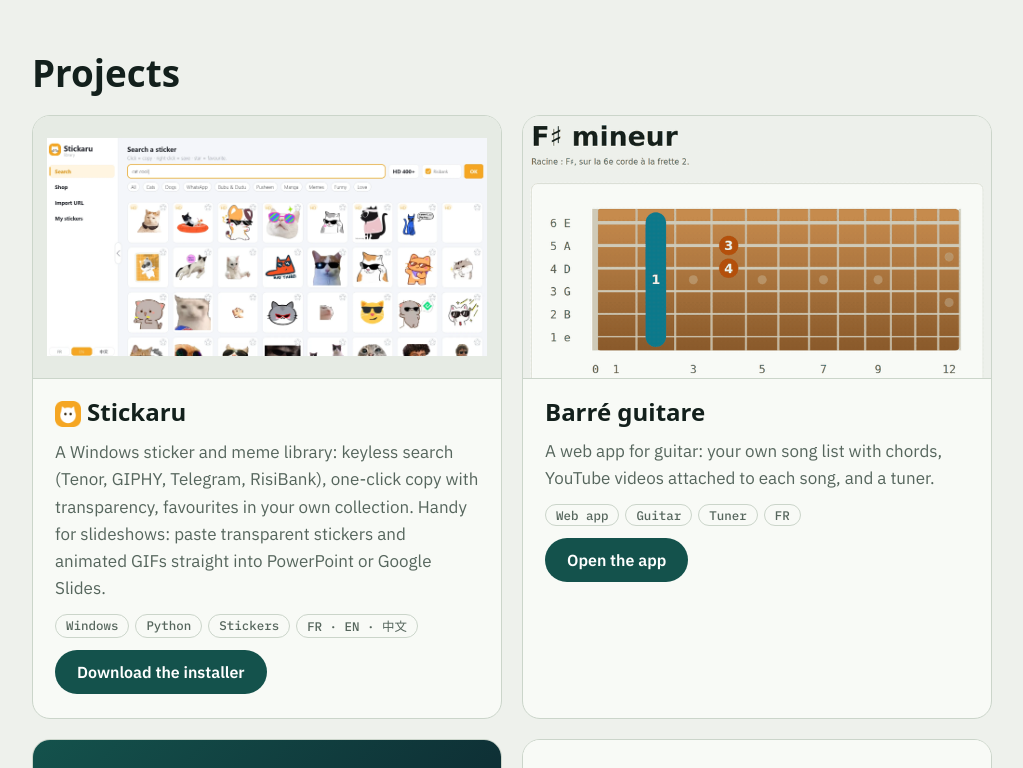
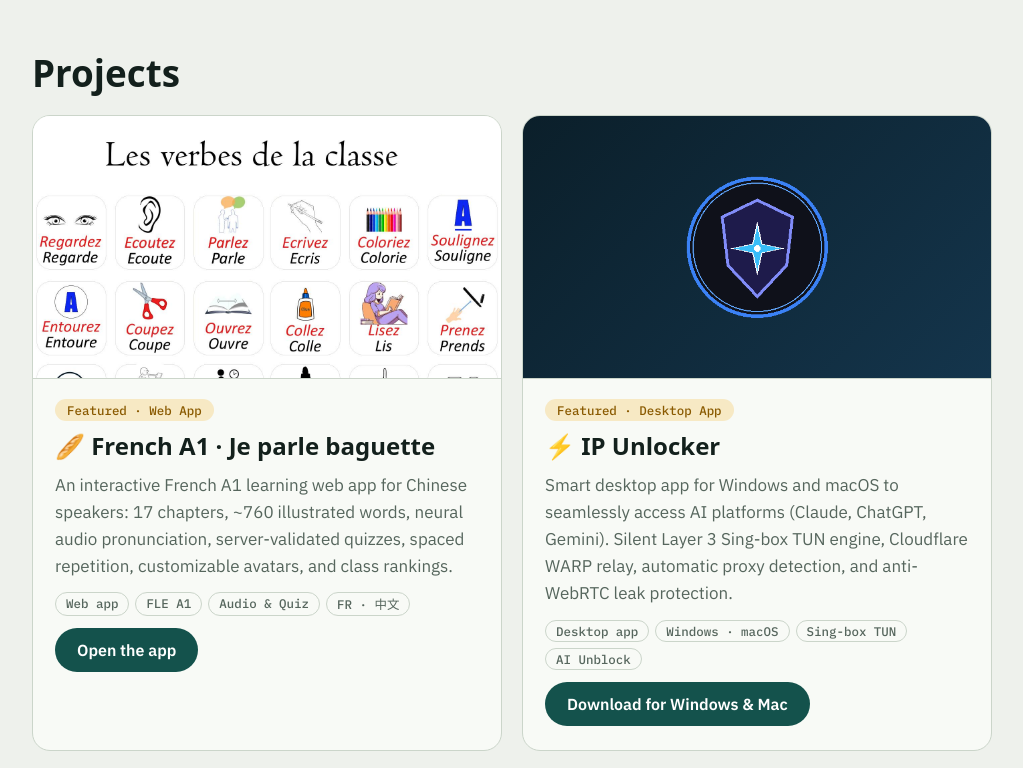
Before and after one commit to Paquereauman/Paquereauman, a plain HTML site: page index.html in a window 1280 px wide. Shown: the part 900-1668 px from the top of the page, without its empty margins (128-1151 px from the left). Drawn offline with Linux system fonts and the light colour scheme; a web font is replaced by a local one.

Commit message:
Mise en avant de Français A1 et IP Unlocker sur le profil et le site

```diff
--- a/index.html
+++ b/index.html
@@ -150,6 +150,32 @@
       <h2><span lang="en">Projects</span><span lang="fr">Projets</span></h2>
       <div class="cards">
         <article class="card">
+          <div class="media"><img src="assets/francais-a1.jpg" alt="Je parle baguette - Cours de français A1 pour sinophones" width="720" height="360" loading="lazy"></div>
+          <div class="body">
+            <span class="badge" lang="en">Featured · Web App</span><span class="badge" lang="fr">En avant · Web App</span>
+            <h3 lang="en">🥖 French A1 · Je parle baguette</h3>
+            <h3 lang="fr">🥖 Français A1 · Je parle baguette</h3>
+            <p lang="en">An interactive French A1 learning web app for Chinese speakers: 17 chapters, ~760 illustrated words, neural audio pronunciation, server-validated quizzes, spaced repetition, customizable avatars, and class rankings.</p>
+            <p lang="fr">Parcours interactif de français A1 pour sinophones : 17 chapitres, ~760 mots illustrés avec emojis, prononciation audio neuronale, affiches thématiques, quiz corrigés côté serveur, répétition espacée, avatars et classements.</p>
+            <div class="tags"><span class="tag">Web app</span><span class="tag">FLE A1</span><span class="tag">Audio & Quiz</span><span class="tag">FR · 中文</span></div>
+            <a class="btn primary" href="https://paquereauman.github.io/apprendre-francais-a1/" target="_blank" rel="noopener"><span lang="en">Open the app</span><span lang="fr">Ouvrir l'appli</span></a>
+          </div>
+        </article>
+
+        <article class="card">
+          <div class="media shot" style="background:linear-gradient(135deg,#0b1f2a,#14354c)">
+            <img src="assets/ip-unlocker-icon.png" alt="IP Unlocker Logo" width="160" height="160" style="max-height:150px;object-fit:contain" loading="lazy">
+          </div>
+          <div class="body">
+            <span class="badge" lang="en">Featured · Desktop App</span><span class="badge" lang="fr">En avant · App Bureau</span>
+            <h3>⚡ IP Unlocker</h3>
+            <p lang="en">Smart desktop app for Windows and macOS to seamlessly access AI platforms (Claude, ChatGPT, Gemini). Silent Layer 3 Sing-box TUN engine, Cloudflare WARP relay, automatic proxy detection, and anti-WebRTC leak protection.</p>
+            <p lang="fr">Application de bureau pour Windows et macOS débloquant l'accès aux plateformes d'IA (Claude, ChatGPT, Gemini). Moteur silencieux Sing-box TUN Layer 3, relai Cloudflare WARP, détection automatique des proxys et protection anti-fuite WebRTC.</p>
+            <div class="tags"><span class="tag">Desktop app</span><span class="tag">Windows · macOS</span><span class="tag">Sing-box TUN</span><span class="tag">AI Unblock</span></div>
+            <a class="btn primary" href="https://github.com/Paquereauman/cu-bootstrap/releases/latest" target="_blank" rel="noopener"><span lang="en">Download for Windows & Mac</span><span lang="fr">Télécharger (Windows & Mac)</span></a>
+          </div>
+        </article>
+        <article class="card">
           <div class="media shot"><img src="assets/stickaru-window.png" alt="Stickaru search window with theme chips and a side menu" width="720" height="357" loading="lazy"></div>
           <div class="body">
             <h3><img src="assets/stickaru-logo.png" alt="" width="26" height="26" style="vertical-align:-6px;margin-right:6px">Stickaru</h3>
```
Also changed, not shown: assets/francais-a1.jpg (added), assets/ip-unlocker-icon.png (added), 1 other file.
